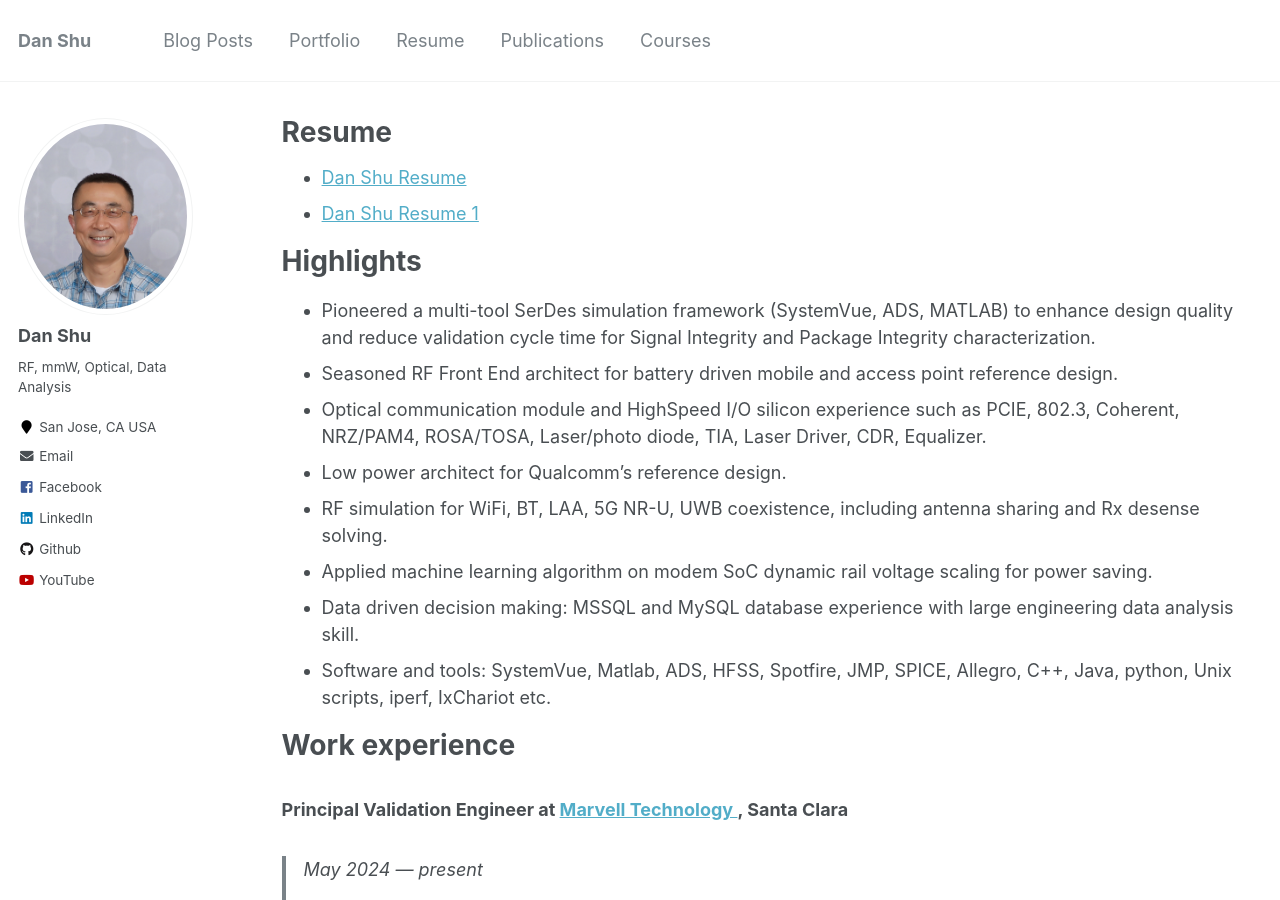
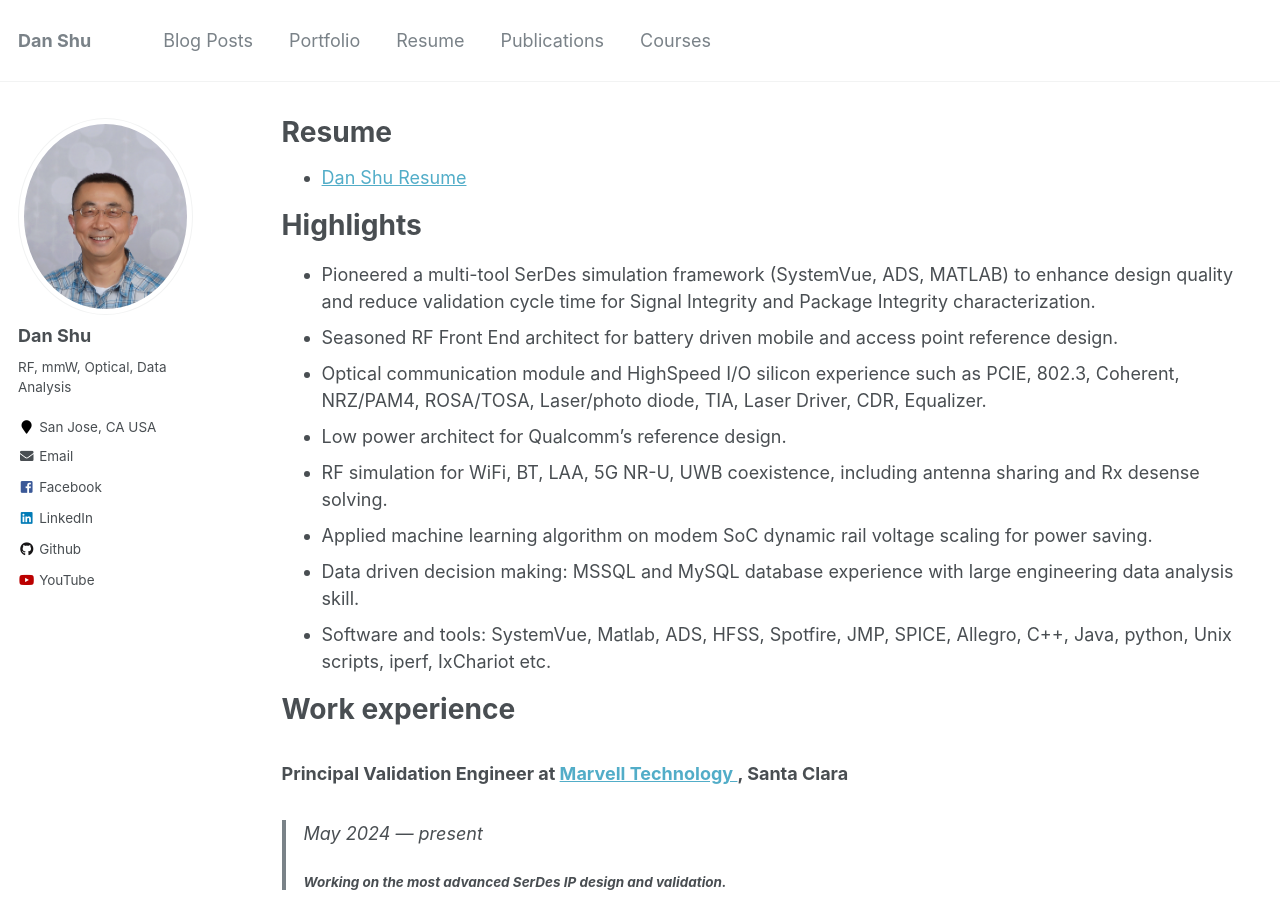
Before and after one commit to dshu178/dshu178.github.io, a Jekyll site: the page built from _pages/cv.md, in a window 1280 px wide and 900 px high. Built offline with Jekyll 4.4.1, drawn with Linux system fonts in a browser that asks for light colours.

Commit message:
updated resume link

```diff
--- a/_pages/cv.md
+++ b/_pages/cv.md
@@ -10,7 +10,7 @@ redirect_from:
 {% include base_path %}
 
 * [Dan Shu Resume](https://github.com/dshu178/dshu178.github.io/blob/master/files/AMS_Validation_DanShu_20260424.pdf)
-* [Dan Shu Resume 1](https://github.com/dshu178/dshu178.github.io/blob/main/files/AMS_Validation_DanShu_20260424.pdf)
+
 
 Highlights
 ======
```
